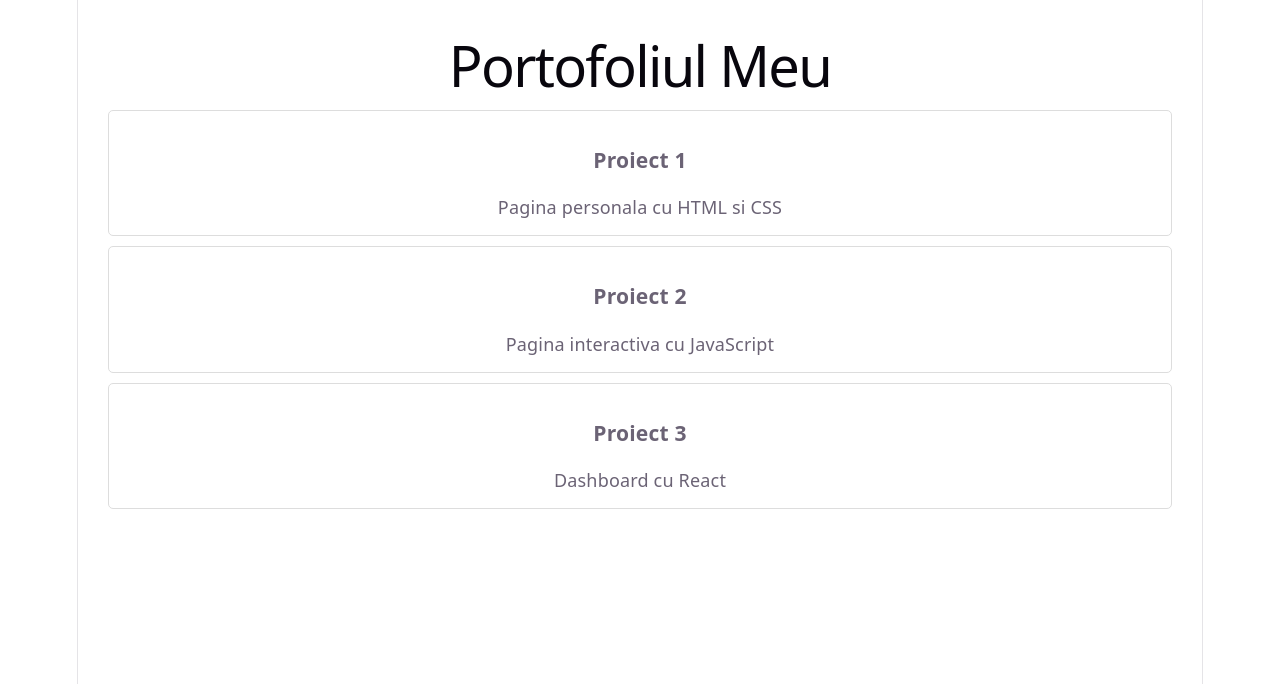
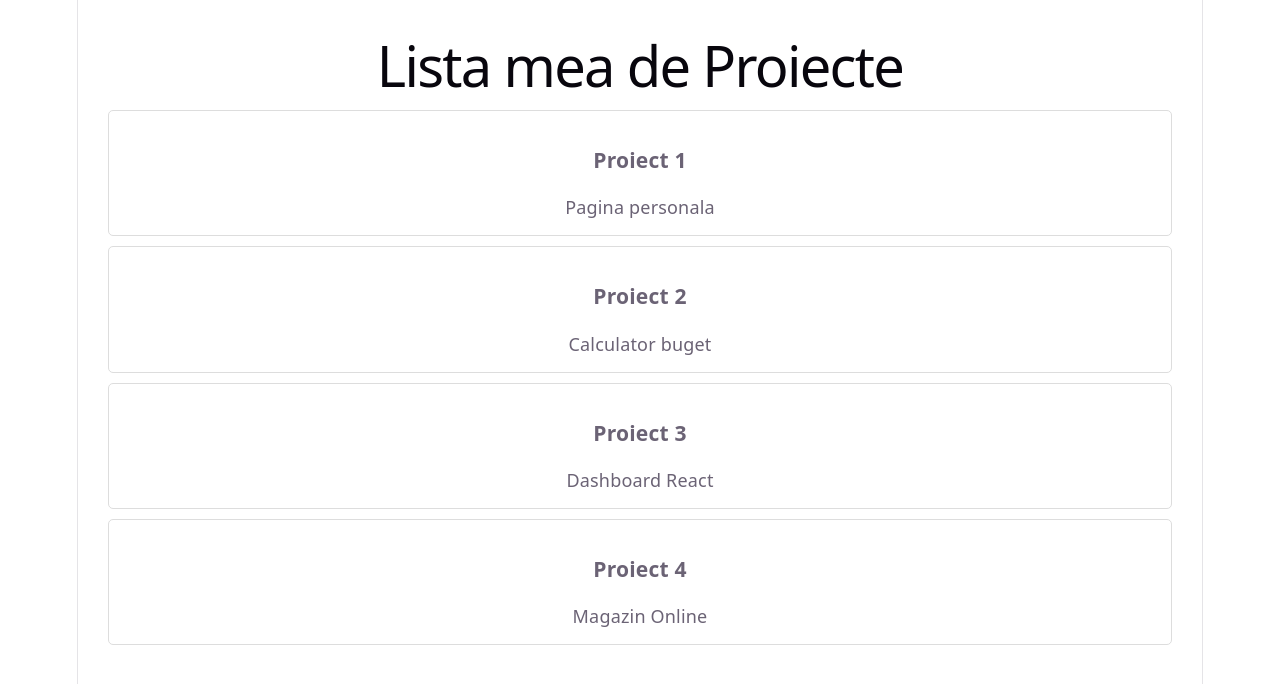
Before and after one commit to andrei-rd/Lab-PW, a React (Vite) app: page / in a window 1280 px wide. Shown: the top 684 px of the page. Built offline with nearby package versions, Linux system fonts and the light colour scheme.

Commit message:
Exercițiul 4: Generat listă dinamică de carduri folosind map

```diff
--- a/src/App.jsx
+++ b/src/App.jsx
@@ -1,25 +1,29 @@
-// src/App.jsx
 import Card from './Card';
 
 function App() {
+  const projects = [
+    { title: "Proiect 1", description: "Pagina personala" },
+    { title: "Proiect 2", description: "Calculator buget" },
+    { title: "Proiect 3", description: "Dashboard React" },
+    { title: "Proiect 4", description: "Magazin Online" }, // Am adăugat unul în plus
+  ];
+
   return (
     <div style={{ padding: '20px' }}>
-      <h1>Portofoliul Meu</h1>
+      <h1>Lista mea de Proiecte</h1>
 
-      <Card
-        title="Proiect 1"
-        description="Pagina personala cu HTML si CSS"
-      />
-
-      <Card
-        title="Proiect 2"
-        description="Pagina interactiva cu JavaScript"
-      />
-
-      <Card
-        title="Proiect 3"
-        description="Dashboard cu React"
-      />
+      <div className="projects-container">
+        {/* 2. Folosim .map() pentru a transforma obiectele în componente Card */}
+        {projects.map(function(item, index) {
+          return (
+            <Card
+              key={index}
+              title={item.title}
+              description={item.description}
+            />
+          );
+        })}
+      </div>
     </div>
   );
 }
```
